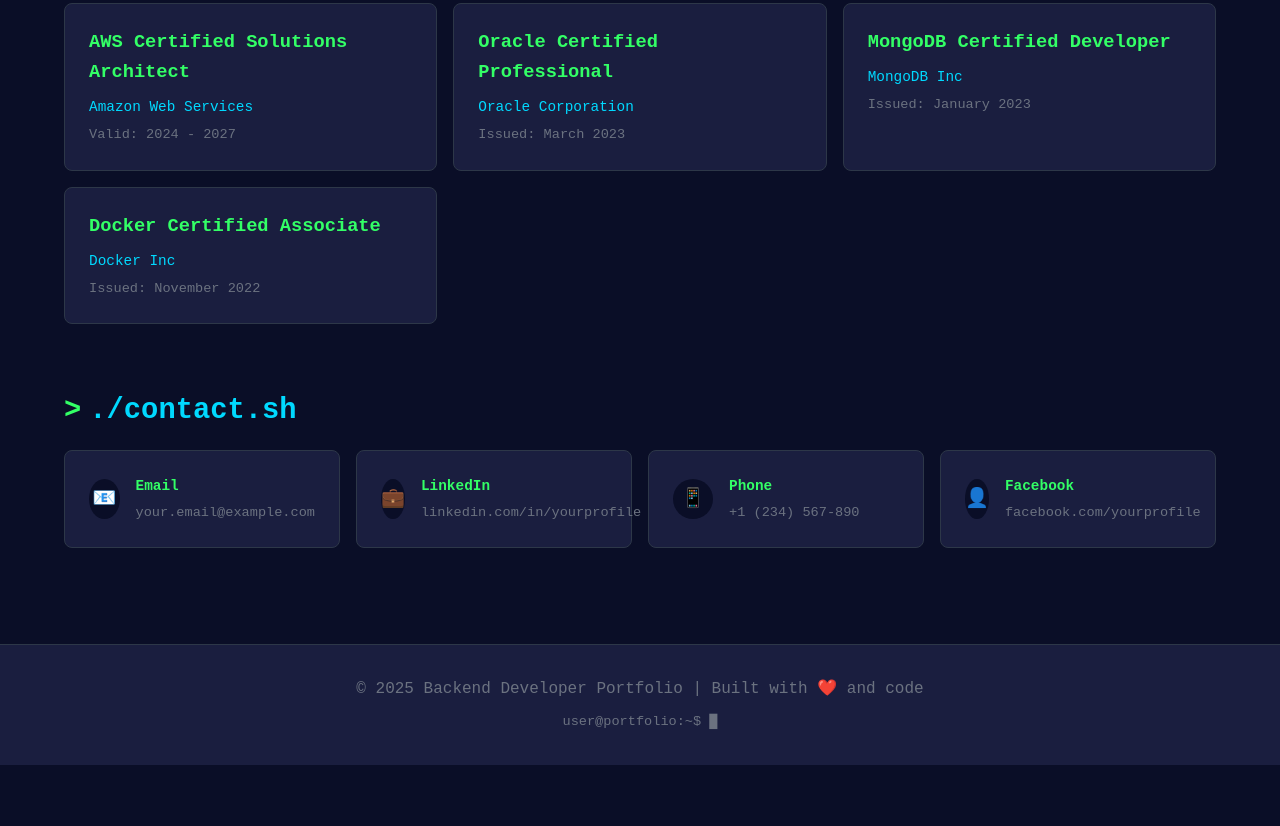
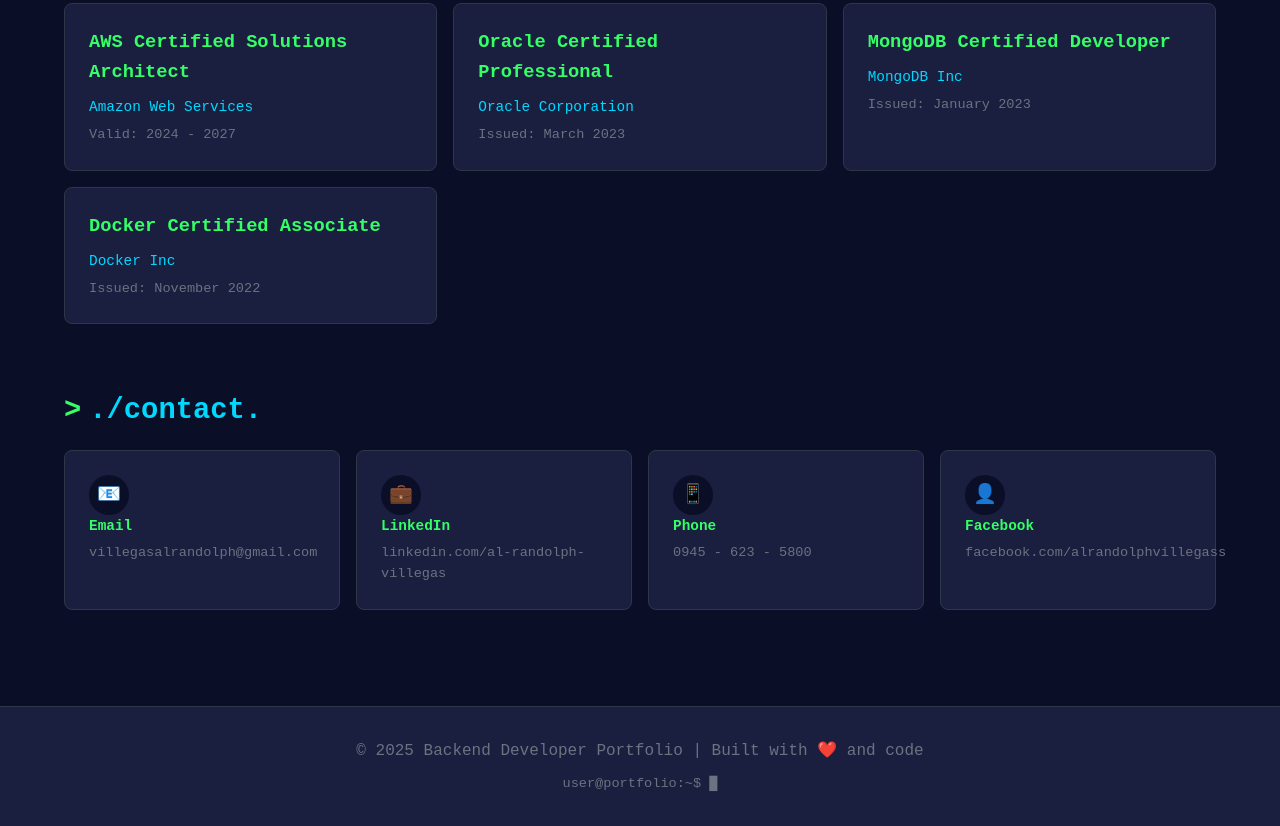
Before and after one commit to VILLEGASAL/alvillegas, a plain HTML site: page index.html in a window 1280 px wide. Shown: the part 3208-4034 px from the top of the page. Before the commit the page ends 3973 px from the top, so only its background shows below. Drawn offline with Linux system fonts and the light colour scheme.

Commit message:
Updated Contacts

```diff
--- a/index.html
+++ b/index.html
@@ -588,21 +588,21 @@
 
         <!-- Contact Section -->
         <section id="contact">
-            <h2 class="section-header">./contact.sh</h2>
+            <h2 class="section-header">./contact.</h2>
             <div class="contact-grid">
-                <a href="mailto:your.email@example.com" class="contact-item">
+                <a href="mailto:villegasalrandolph@gmail.com.com" class="contact-item">
                     <div class="contact-icon">📧</div>
                     <div class="contact-info">
                         <h3>Email</h3>
-                        <p>your.email@example.com</p>
+                        <p>villegasalrandolph@gmail.com</p>
                     </div>
                 </a>
 
-                <a href="https://linkedin.com/in/yourprofile" target="_blank" class="contact-item">
+                <a href="https://linkedin.com/in/al-randolph-villegas/" target="_blank" class="contact-item">
                     <div class="contact-icon">💼</div>
                     <div class="contact-info">
                         <h3>LinkedIn</h3>
-                        <p>linkedin.com/in/yourprofile</p>
+                        <p>linkedin.com/al-randolph-villegas</p>
                     </div>
                 </a>
 
@@ -610,15 +610,15 @@
                     <div class="contact-icon">📱</div>
                     <div class="contact-info">
                         <h3>Phone</h3>
-                        <p>+1 (234) 567-890</p>
+                        <p>0945 - 623 - 5800</p>
                     </div>
                 </a>
 
-                <a href="https://facebook.com/yourprofile" target="_blank" class="contact-item">
+                <a href="https://www.facebook.com/alrandolphvillegass/" target="_blank" class="contact-item">
                     <div class="contact-icon">👤</div>
                     <div class="contact-info">
                         <h3>Facebook</h3>
-                        <p>facebook.com/yourprofile</p>
+                        <p>facebook.com/alrandolphvillegass</p>
                     </div>
                 </a>
             </div>
--- a/style.css
+++ b/style.css
@@ -606,7 +606,7 @@
     border: 1px solid var(--border-color);
     border-radius: 8px;
     padding: 1.5rem;
-    display: flex;
+    display: block;
     align-items: center;
     gap: 1rem;
     transition: all 0.3s;
```
